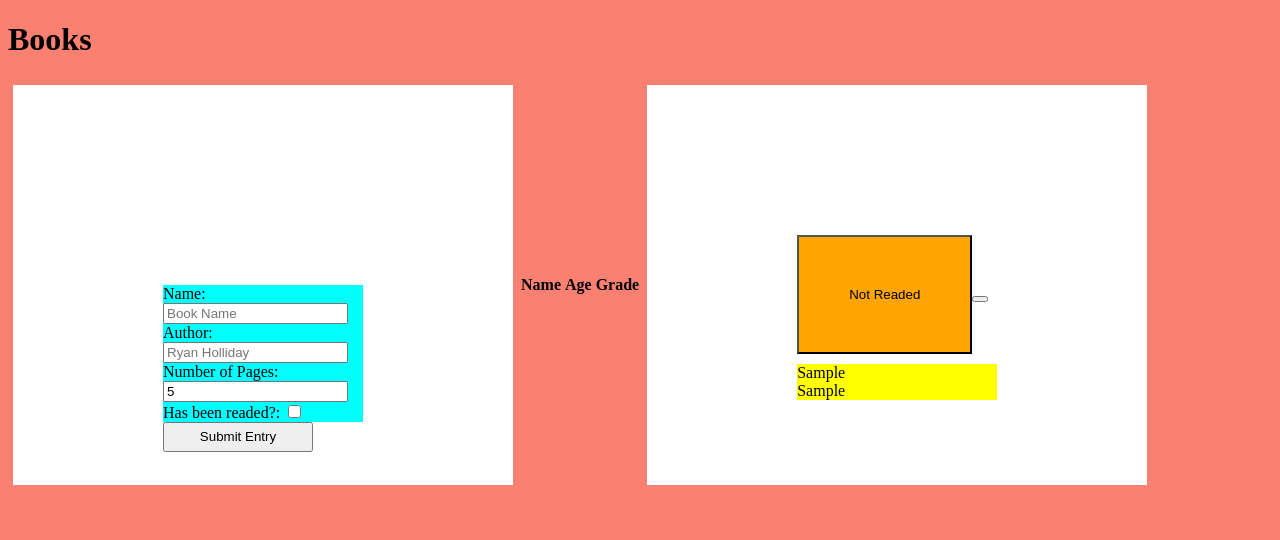
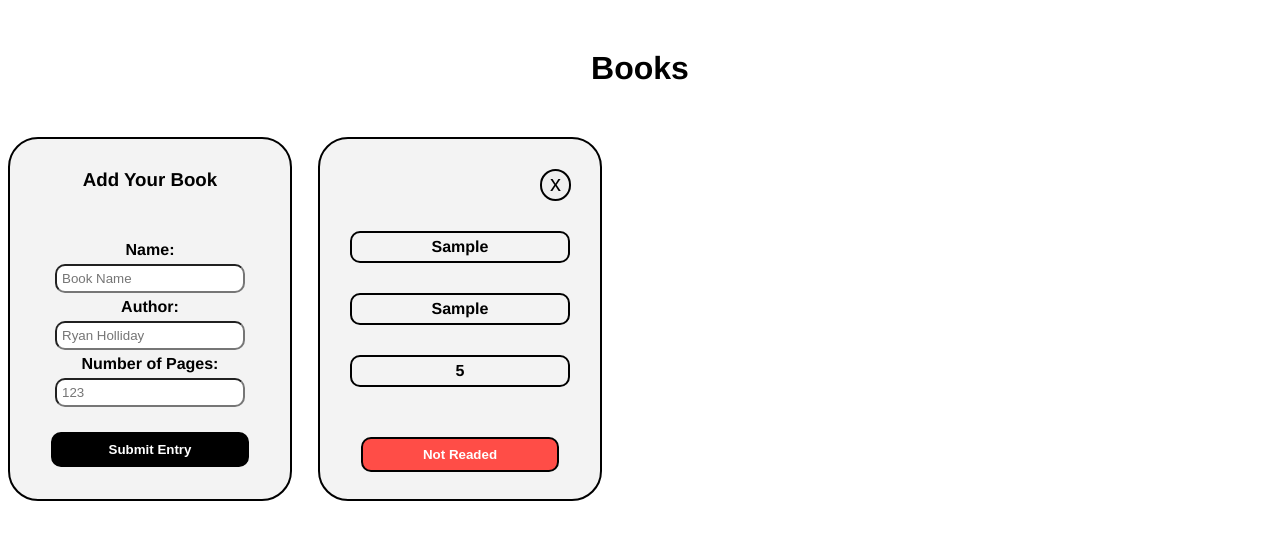
Before and after one commit to axelquartz/library, a plain HTML site: page index.html in a window 1280 px wide. Both pictures are taken after typing "Sample", "Sample", "5" into the empty fields and a click on the button "Submit Entry". Drawn offline with Linux system fonts and the light colour scheme.

Commit message:
All info added and the design of the cards is barely complete

```diff
--- a/index.html
+++ b/index.html
@@ -9,25 +9,34 @@
     <title>Library</title>
 </head>
 <body>
-    <h1 id="titles">Books</h1>
+    <h1 id="title">Books</h1>
     <div class="cards-container">
 
         <div class="card" id="card-form">
+            <div class="inputs-group">
+                <h3>
+                    Add Your Book
+                </h3>
+                <div id="nameDiv" class="input">Name:
+                    <div>
+                        <input id="name" type="text" placeholder="Book Name">
+                    </div>
+                </div>
+                <div class="input">Author:
+                    <div>
+                        <input id="author" type="text" placeholder="Ryan Holliday">
+                    </div>
+                </div>
+                <div class="input">Number of Pages:
+                    <div>
+                        <input id="pages" type="number" placeholder="123">
+                    </div>
+                </div>
+                <button id="entry">Submit Entry</button>
+            </div>
 
-            <div id="nameDiv" class="input">Name: <input id="name" type="text" placeholder="Book Name"></div>
-            <div class="input">Author: <input id="author" type="text" placeholder="Ryan Holliday"></div>
-            <div class="input">Number of Pages: <input id="pages" type="number" placeholder="123"></div>
-            <div class="input">Has been readed?: <input id="pages" type="checkbox"></div>
 
-            <button id="entry">Submit Entry</button>
         </div>
-        <table>
-            <tr>
-                <th>Name</th>
-                <th>Age</th>
-                <th>Grade</th>
-            </tr>
-        </table>
 
     </div>
 </body>
--- a/script.js
+++ b/script.js
@@ -1,17 +1,19 @@
 let myLibrary = [];
 
-function Book(title, author){
+function Book(title, author, pages){
         this.title = title;
         this.author = author;
+        this.pages = pages;
 }
 
-function displayBooks(title, author){
+function displayBooks(title, author, pages){
     title = document.getElementById('name').value
     author = document.getElementById('author').value;
+    pages = document.getElementById('pages').value
     // let grade = document.getElementById('grade').value;
 
-    myLibrary.push(new Book(title, author));
-
+    // Push user values to array
+    myLibrary.push(new Book(title, author, pages));
 
     for (let i = myLibrary.length - 1; i != myLibrary.length; i++) {
         //Add a bew card
@@ -21,31 +23,60 @@ function displayBooks(title, author){
         newCard.setAttribute('id', i);
         cardsContainer.append(newCard)
 
-        //Add a inner information
+        // Add remove button
         newRemoveButton = document.createElement('button')
-        newP = document.createElement('p')
+        newRemoveButton.className = 'remove-button'
+        newCard.append(newRemoveButton)
+        newRemoveButton.innerText = 'x'
+
+        //Add text info of the new added card
+        newBr = document.createElement('br')
+        p1 = document.createElement('p')
+        p2 = document.createElement('p')
+        p3 = document.createElement('p')
+
+        newCard.append(p1)
+        p1.append(myLibrary[i].title);
+
+        newCard.append(p2)
+
+        p2.append(myLibrary[i].author)
+
+        newCard.append(p3)
+
+        p3.append(myLibrary[i].pages)
+
+        console.log(i);
+
+        // Add toggle button
         newToggle = document.createElement('button')
         newToggle.className = 'toggle'
+        newToggle.setAttribute('id', 'toggle' + i);
+
         newCard.append(newToggle)
-        newCard.append(newRemoveButton)
 
-        //Set toggle button value as 'Not Readed'
-        newToggle.value = 'Not Readed'
-        newToggle.innerText = newToggle.value
+        // Set toggle button value as 'Not Readed'
+        let toggleModify = document.getElementById('toggle' + i)
+        toggleModify.value = 'Not Readed'
+        toggleModify.innerText = toggleModify.value;
+        toggleModify.style.backgroundColor = '#ff4d47'
 
-        //Toggle button If Else Statement
-        newToggle.addEventListener('click', function toggleButton(){
+        // Toggle button If Else Statement
+        toggleModify.addEventListener('click', function toggleButton(){
 
-            if (newToggle.value == 'Not Readed') {
-            newToggle.value = 'Readed'
-            newToggle.innerText = newToggle.value
+            if (toggleModify.value == 'Not Readed') {
+                toggleModify.value = 'Readed'
+                toggleModify.style.backgroundColor = '#509c1e'
+                toggleModify.innerText = toggleModify.value
             } else {
-                newToggle.value = 'Not Readed'
-                newToggle.innerText = newToggle.value
+                toggleModify.value = 'Not Readed'
+                toggleModify.innerText = toggleModify.value
+                toggleModify.style.backgroundColor = '#ff4d47'
+
             }
         })
 
-        //Remove button functionality
+        // Remove button functionality
         newRemoveButton.addEventListener('click', function test(){
             newCard.classList.remove('card')
             newCard.remove();
@@ -53,17 +84,12 @@ function displayBooks(title, author){
 
 
         })
-        //Add info of the new added card
-        newCard.append(newP)
-        newP.append(myLibrary[i].title);
-        newBr = document.createElement('br')
-        newP.append(newBr)
-        newP.append(myLibrary[i].author)
 
-        console.log(i);
         // console.log(myLibrary[i].title);
         document.getElementById('name').value = '';
         document.getElementById('author').value = '';
+        document.getElementById('pages').value = '';
+
 
         // Add readed status
 
@@ -74,14 +100,3 @@ function displayBooks(title, author){
 
 let entry = document.getElementById('entry');
 entry.addEventListener('click', displayBooks);
-
-// let row = 1;
-
-// function displayDetails(){
-
-//     let name = document.getElementById('name').value;
-//     let age = document.getElementById('age').value;
-//     let grade = document.getElementById('grade').value;
-
-//     alert(name + age + grade)
-// }
--- a/style.css
+++ b/style.css
@@ -1,33 +1,84 @@
 :root{
-    background-color: salmon;
+    background-color: rgb(255, 255, 255);
+    font-family: helvetica, sans-serif;
+}
+#title{
+    text-align: center;
+    margin: 50px;
 }
 .cards-container{
-    display: flex;
+    display: grid;
     flex-wrap: wrap;
+    gap: 10px;
+    grid-template-columns: repeat(auto-fit, minmax(200px, 300px));
+    grid-auto-columns: repeat(auto-fit, minmax(200px, 300px));
+    grid-template-rows: repeat(auto-fit, minmax(350px, 400px));
+    grid-auto-rows: repeat(auto-fit, minmax(350px, 400px));
 }
 .card{
-    height: 100px;
-    width: 200px;
-    background-color: white;
-    padding: 150px;
-    margin: 5px;
+    height: 300px;
+    width: 220px;
+    border-radius: 30px;
+    background-color: #f3f3f3;
+    padding: 30px;
+    border: solid 2px #000;
+    text-align: center;
 }
 .card>p{
-    margin: 10px auto;
-    background-color: yellow;
+    margin: 30px auto;
+    font-weight: bold;
+    background-color: #f3f3f3;
+    padding: 5px;
+    border-radius: 10px;
+    border: solid 2px #000;
 }
-
+h3{
+    margin: 0;
+}
 #nameDiv{
     margin: 50px 0 0 0;
 }
+.inputs-group{
+    margin: 0 0 10px 0;
+}
 .input{
-    background-color:aqua
+    margin: auto;
+    font-weight: 700;
+}
+input{
+    margin: auto;
+    border-radius: 10px;
+    padding: 5px;
+    margin: 5px;
+    width: 80%;
+
+}
+.remove-button{
+    border: solid 2px #000;
+    padding: 0 8px 2px 8px;
+    border-radius: 30px;
+    margin-left: 190px;
+    /* font-weight: bold; */
+    font-size: 22px;
 }
 #entry{
-    width: 150px;
-    height: 30px
+    width: 90%;
+    height: 35px;
+    margin-top: 20px;
+    border-radius: 10px;
+    font-weight: bold;
+    color: #fff;
+    border: solid 2px #000;
+    background-color: #000;
+
 }
 .toggle{
-    padding: 50px;
-    background-color: orange;
+    width: 90%;
+    height: 35px;
+    margin-top: 20px;
+    border-radius: 10px;
+    font-weight: bold;
+    border: solid 2px #000;
+    color: #fff;
+    background-color: #ff4d47;
 }
```
